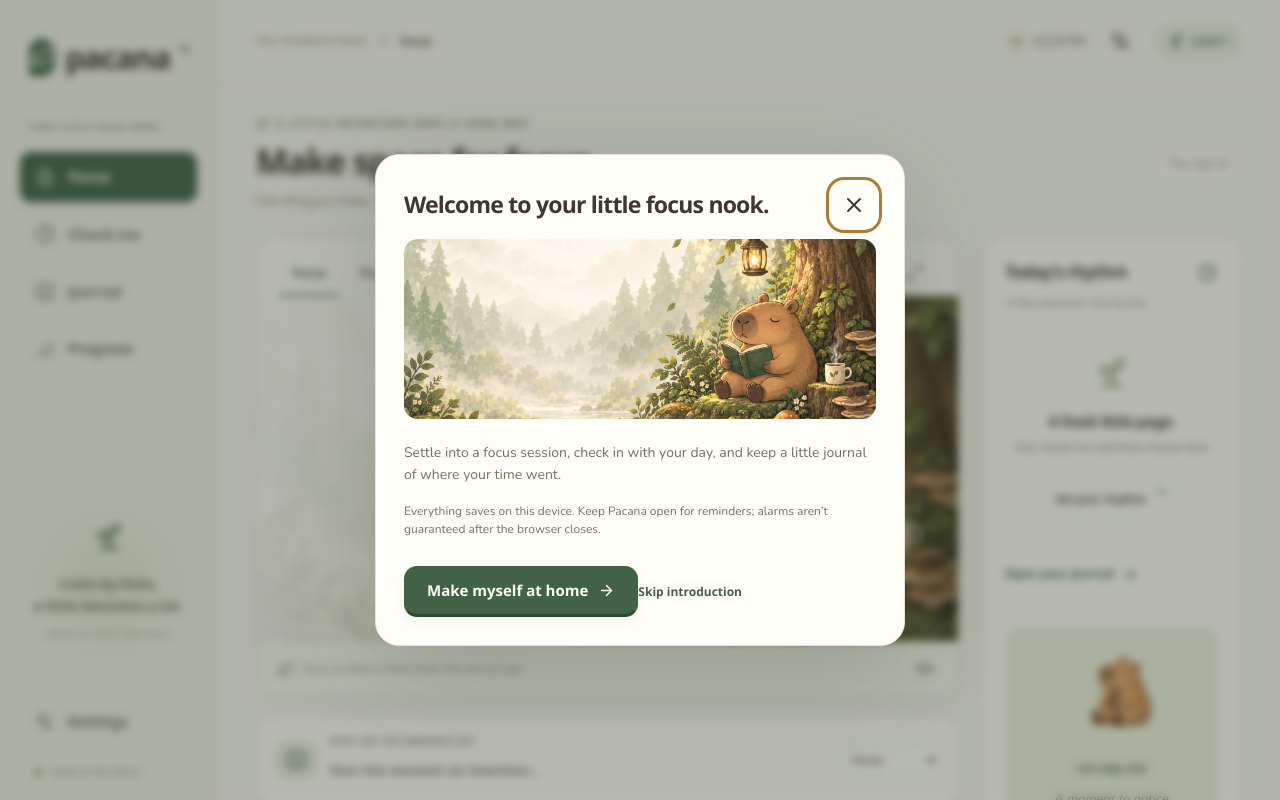
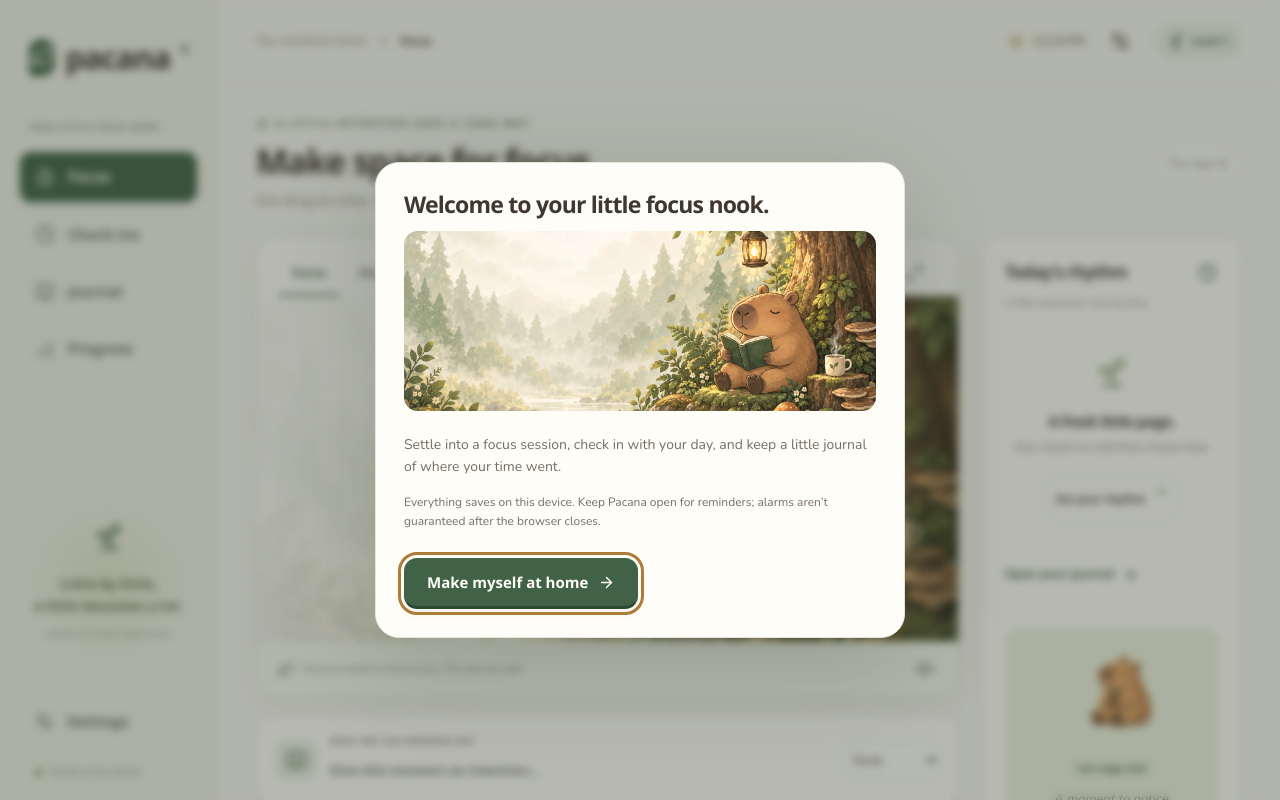
Before and after one commit to razaele0003/pacana, a Next.js app: page /app in a window 1280 px wide. Shown: the top 800 px of the page. Built offline with nearby package versions, Linux system fonts and the light colour scheme; a web font is replaced by a local one.

Commit message:
Remove close button and skip introduction from onboarding modal

```diff
--- a/components/pacana.tsx
+++ b/components/pacana.tsx
@@ -1098,14 +1098,7 @@ export default function Pacana() {
         </Modal>
       )}
       {!state.settings.onboarded && (
-        <Modal
-          title="Welcome to your little focus nook."
-          close={() =>
-            void update((s) => {
-              s.settings.onboarded = true;
-            })
-          }
-        >
+        <Modal title="Welcome to your little focus nook.">
           <img
             className="welcome-art"
             src="/art/forest.webp"
@@ -1128,16 +1121,6 @@ export default function Pacana() {
             }
           >
             Make myself at home <ArrowRight size={17} />
-          </button>
-          <button
-            className="text-link"
-            onClick={() =>
-              void update((s) => {
-                s.settings.onboarded = true;
-              })
-            }
-          >
-            Skip introduction
           </button>
         </Modal>
       )}
@@ -1158,7 +1141,7 @@ function Modal({
   children,
 }: {
   title: string;
-  close: () => void;
+  close?: () => void;
   children: React.ReactNode;
 }) {
   const ref = useRef<HTMLDialogElement>(null);
@@ -1168,9 +1151,20 @@ function Modal({
     return () => d?.close();
   }, []);
   return (
-    <dialog ref={ref} className="modal" onCancel={close}>
+    <dialog
+      ref={ref}
+      className="modal"
+      onCancel={(e) => {
+        if (close) {
+          close();
+        } else {
+          e.preventDefault();
+        }
+      }}
+    >
       <div className="section-title">
         <h2>{title}</h2>
+        {close && (
           <button
             className="icon-button"
             aria-label="Close dialog"
@@ -1178,6 +1172,7 @@ function Modal({
           >
             <X />
           </button>
+        )}
       </div>
       {children}
     </dialog>
```
Lines whose indentation alone changed are shown as unchanged.
